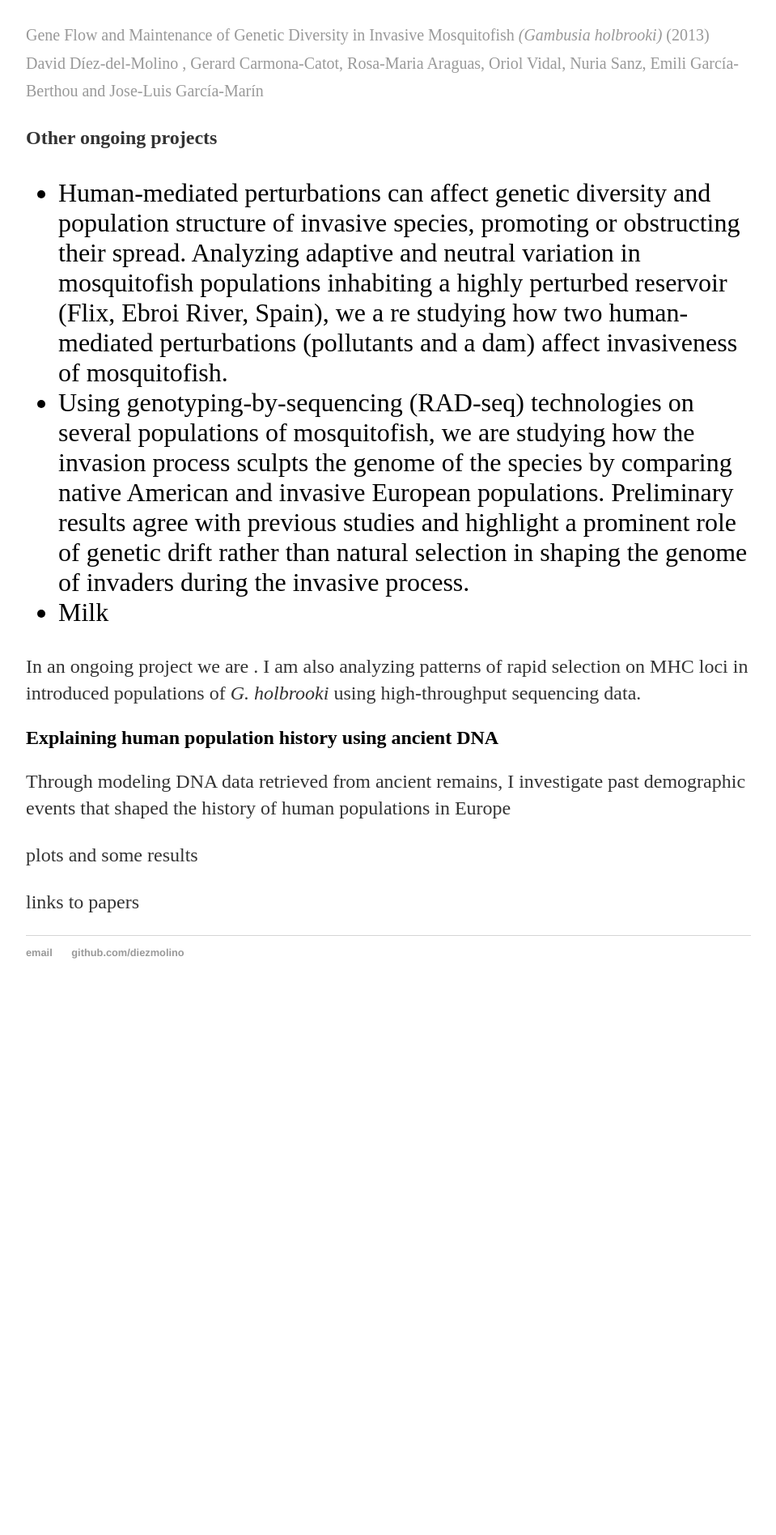
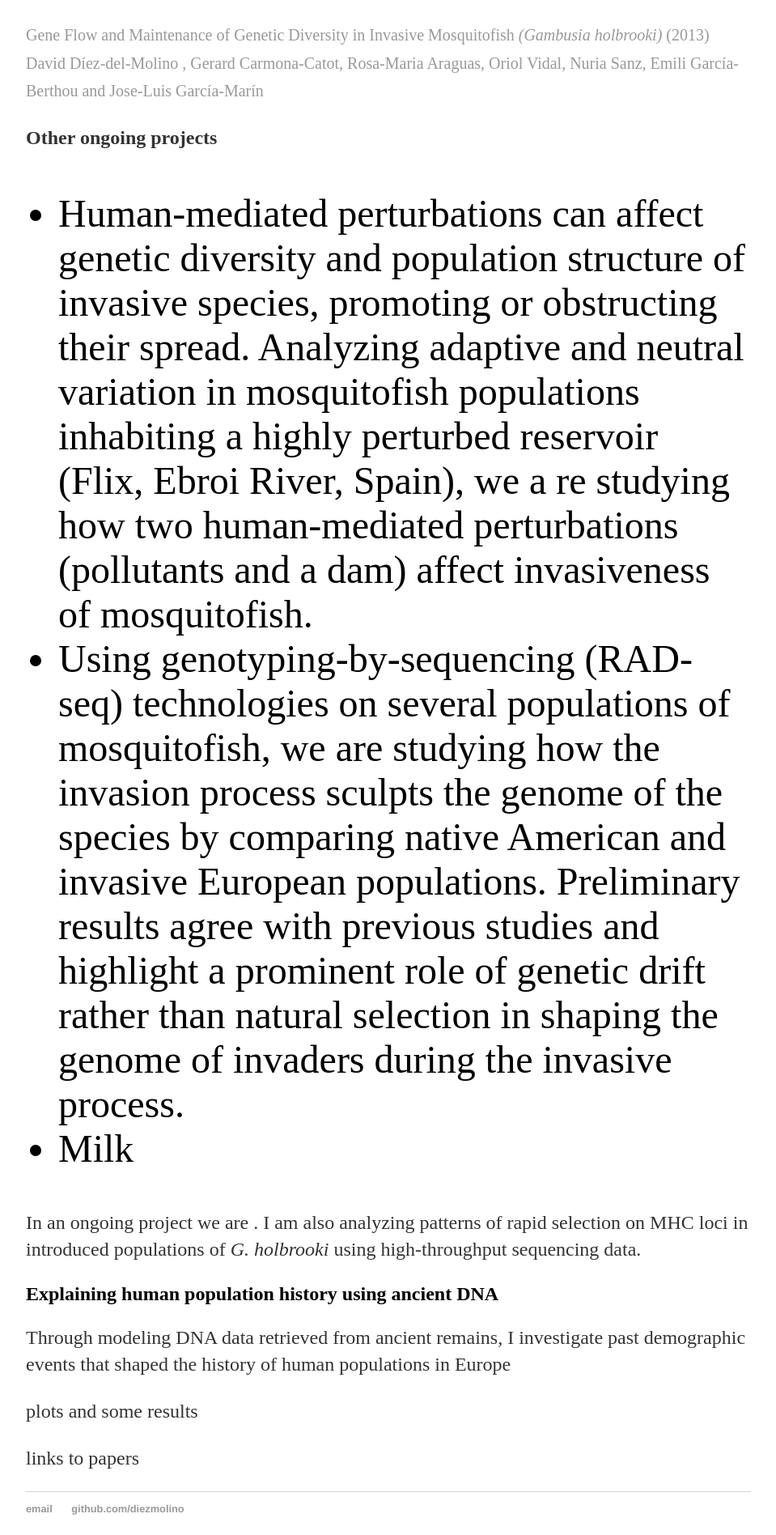
Before and after one commit to DiezMolino/diezmolino.github.io, a Jekyll site: the page research/index.html, which Jekyll copies as it is, in a window 1280 px wide. Shown: the part 2938-4834 px from the top of the page at 81% size, without its empty margins (160-1119 px from the left). Built offline with Jekyll 4.4.1, drawn with Linux system fonts in a browser that asks for light colours; before the commit the page ends 4182 px from its top, so only the background shows below that.

Commit message:
Update index.html

```diff
--- a/research/index.html
+++ b/research/index.html
@@ -49,7 +49,7 @@ that this bridgehead hypothesis could be applied to other invasive species, spec
 
 <p> <b> Other ongoing projects </b></p>
 
-<font size="6">
+<font size="12">
 <ul>
   <li>Human-mediated perturbations can affect genetic diversity and population structure of invasive species, promoting or obstructing their spread. Analyzing adaptive and neutral variation in mosquitofish populations inhabiting a highly perturbed reservoir (Flix, Ebroi River, Spain), we a re studying how two human-mediated perturbations (pollutants and a dam) affect invasiveness of mosquitofish.</li>
 
```
